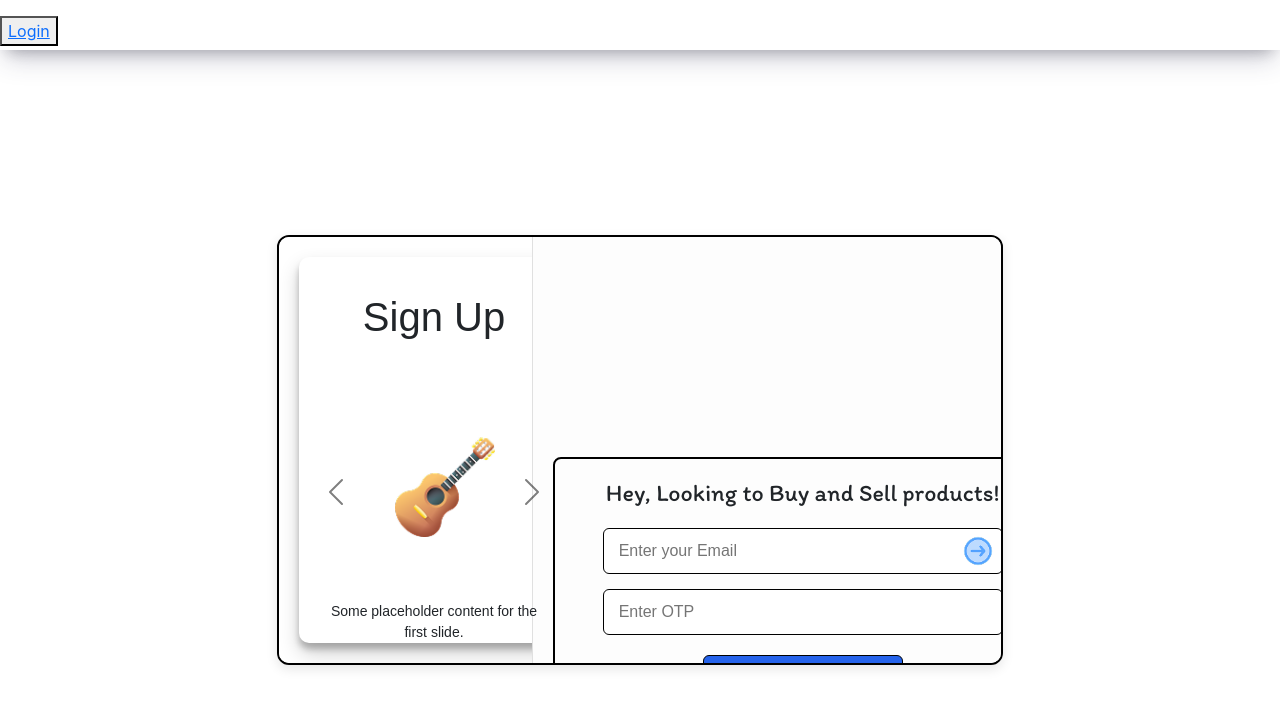
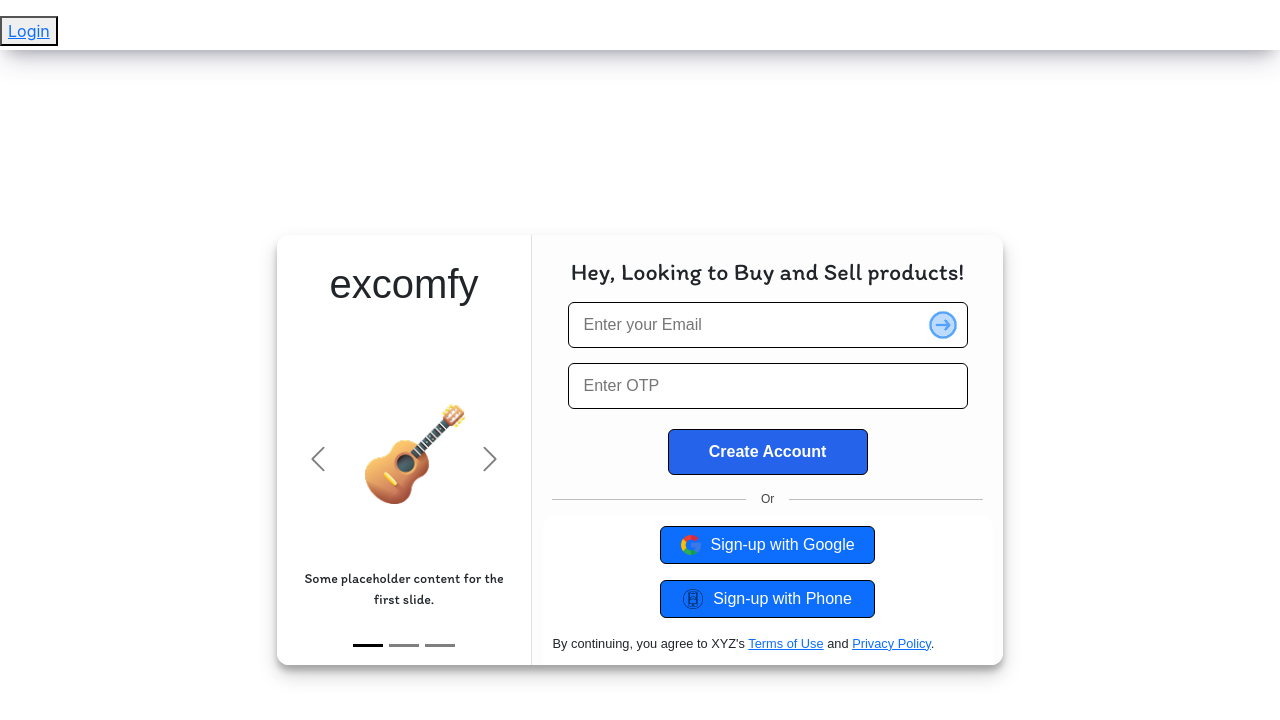
Before and after one commit to abhishekcha790/buddyHub, a React (Create React App) app in the folder frontend/: page /login in a window 1280 px wide. Shown: the top 720 px of the page. Built offline with nearby package versions, Linux system fonts and the light colour scheme.

Commit message:
Updated all Login component

```diff
--- a/frontend/src/components/Login/LeftSideLogin.js
+++ b/frontend/src/components/Login/LeftSideLogin.js
@@ -7,22 +7,19 @@ function LeftSideLogin() {
     <>
       <div
         style={{
-          width: "270px", // Set your desired width
-          height: "450px", // Set your desired height
-          overflow: "hidden", // Ensures inner content doesn't overflow
-          borderRadius: "10px", // Optional styling
-          boxShadow:
-            "rgba(0, 0, 0, 0.19) 0px 10px 20px, rgba(0, 0, 0, 0.23) 0px 6px 6px", // Optional shadow
-          padding: "20px", // Optional inner spacing
-          backgroundColor: "#fff", // Optional background
-          margin: "auto", // Center horizontally
+         width:"210px",
+    height: "420px",
+    padding:"4px",
+    borderRadius: "10px",
+    backgroundColor: "rgb(255, 255, 255)"
+
         }}
       >
         <div
           id="carouselExampleDark"
           className="carousel carousel-dark slide text-center"
         >
-          <h1 style={{ marginBottom: "1rem" ,marginTop:"1rem"}}>Sign Up</h1>
+          <h1 style={{ marginBottom: "1rem" ,marginTop:"1rem"}}>excomfy</h1>
           <div className="carousel-inner">
             <div className="carousel-item active" data-bs-interval="10000">
               <img
@@ -31,7 +28,7 @@ function LeftSideLogin() {
                 style={{ marginTop:"5rem" ,marginLeft: "1.4rem", width: "100px" }}
                 alt="Guitar"
               />
-              <p className="small" style={{ marginTop: "4rem" }}>
+              <p className="small" style={{ marginTop: "4rem",fontFamily: "'Itim', cursive" }}>
                 Some placeholder content for the first slide.
               </p>
             </div>
@@ -42,7 +39,7 @@ function LeftSideLogin() {
                 style={{ width: "125px",marginTop:"5rem "}}
                 alt="Work"
               />
-              <p className="small" style={{ marginTop: "2rem" }}>
+              <p className="small" style={{ marginTop: "2rem",fontFamily: "'Itim', cursive"}}>
                 Some placeholder content for the second slide.
               </p>
             </div>
@@ -53,7 +50,7 @@ function LeftSideLogin() {
                 style={{ width: "120px" , height:"125px",marginTop: "5rem" }}
                 alt="Motorcycle"
               />
-              <p className="small" style={{ marginTop: "2rem" }}>
+              <p className="small" style={{ marginTop: "2rem",fontFamily: "'Itim', cursive"}}>
                 Some placeholder content for the third slide.
               </p>
             </div>
--- a/frontend/src/components/Login/Login.js
+++ b/frontend/src/components/Login/Login.js
@@ -27,12 +27,12 @@ function Login() {
             display: "flex",
             width: "726px",
             height: "430px",
-            border: "2px solid black",
+            boxShadow: "rgba(0, 0, 0, 0.19) 0px 10px 20px, rgba(0, 0, 0, 0.23) 0px 6px 6px",
             borderRadius: "12px",
             overflow: "hidden",
             fontFamily: "'Poppins', sans-serif",
             backgroundColor: "#fff",
-            boxShadow: "0 4px 12px rgba(0,0,0,0.1)",
+
           }}
         >
           {/* Left Side */}
@@ -40,8 +40,6 @@ function Login() {
             style={{
               width: "35%",
               backgroundColor: "#fff",
-              padding: "20px",
-              boxShadow: "2px 0 5px rgba(0,0,0,0.1)",
               display: "flex",
               flexDirection: "column",
               alignItems: "center",
@@ -62,7 +60,7 @@ function Login() {
               justifyContent: "space-between",
               alignItems: "center",
               borderLeft: "1px solid #e0e0e0",
-              boxSizing: "border-box",
+              // boxSizing: "border-box",
             }}
           >
             <RightUpper />
--- a/frontend/src/components/Login/RightUpper.js
+++ b/frontend/src/components/Login/RightUpper.js
@@ -4,11 +4,11 @@ const RightUpper = () => {
   return (
     <div
       style={{
-        width: '500px',
-        border: '2px solid black',
-        margin: '200px auto 0 auto',
-        padding: '20px',
-        borderRadius: '8px',
+           width: "504px",
+    height: "260px",
+    marginTop: "-20px",
+   padding: "8px",
+    borderRadius: "8px",
       }}
     >
       {/* Heading */}
@@ -17,7 +17,7 @@ const RightUpper = () => {
           fontFamily: "'Itim', cursive",
           fontSize: '24px',
           textAlign: 'center',
-          marginBottom: '20px',
+          margin:"15px 15px",
         }}
       >
         Hey, Looking to Buy and Sell products!
@@ -79,22 +79,13 @@ const RightUpper = () => {
             borderRadius: '6px',
             fontWeight: 'bold',
             cursor: 'pointer',
-            marginBottom: '15px',
+
           }}
         >
           Create Account
         </button>
 
-        {/* Sign In Text */}
-        <p style={{ fontSize: '14px', textAlign: 'center' }}>
-          <strong>Not on XYZ yet?</strong>{' '}
-          <a
-            href="/signin"
-            style={{ color: '#2563eb', textDecoration: 'none', fontWeight: '500' }}
-          >
-            Sign In
-          </a>
-        </p>
+
       </form>
     </div>
   );
--- a/frontend/src/components/Login/SocialLoginButtons.js
+++ b/frontend/src/components/Login/SocialLoginButtons.js
@@ -8,13 +8,12 @@ function SocialLoginButtons() {
         style={{
           width: "450px",
           height: "170px",
-          overflow: "hidden",
+
           borderRadius: "10px",
-          boxShadow:
-            "rgba(0, 0, 0, 0.19) 0px 10px 20px, rgba(0, 0, 0, 0.23) 0px 6px 6px",
-          padding: "20px",
+
+          padding: "10px",
           backgroundColor: "#fff",
-          margin: "auto",
+
           boxSizing: "border-box",
         }}
       >
```
